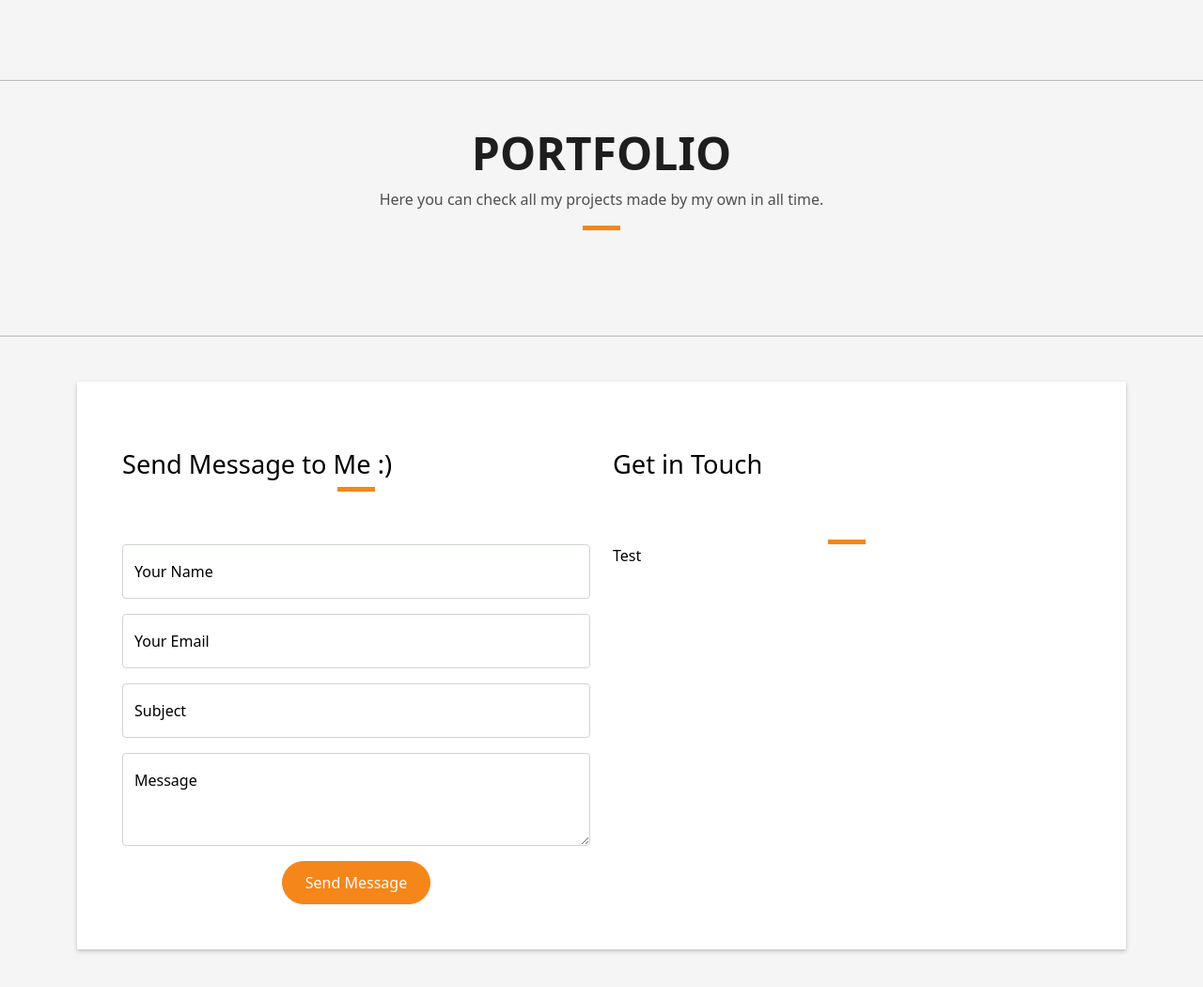
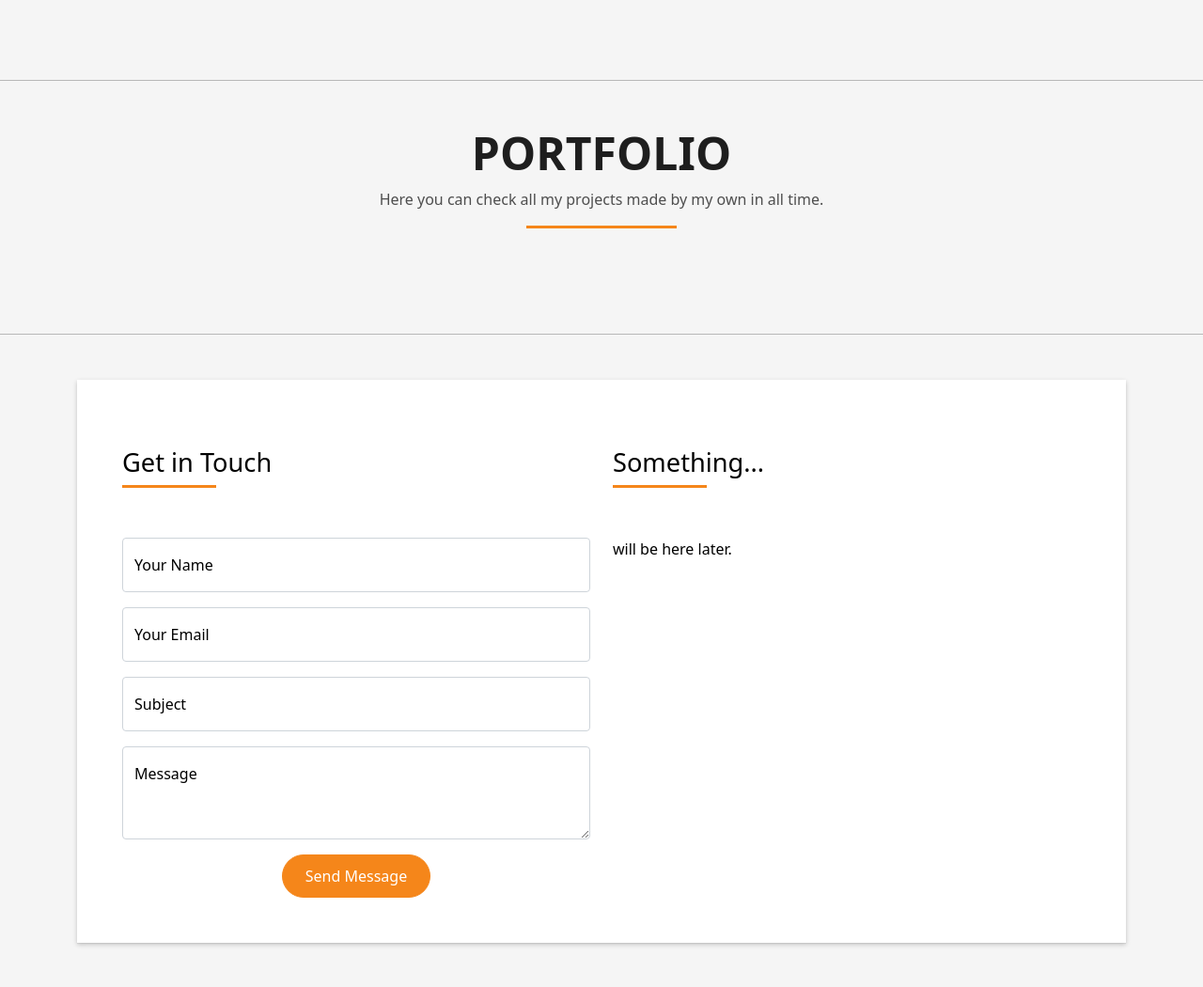
Before and after one commit to radk0n9/portfolio-website, a Flask app: page / in a window 1280 px wide. Shown: the part 1091-2141 px from the top of the page at 94% size. After the commit the page ends 2100 px from the top, so only its background shows below. Run offline with Flask 2, Linux system fonts and the light colour scheme; some libraries are stand-ins or nearby versions.

```diff
--- a/main.py
+++ b/main.py
@@ -7,24 +7,22 @@ Bootstrap(app)
 
 r = requests.get("https://api.github.com/users/radk0n9/repos")
 github_json = r.json()
+
+
 # for p in github_json:
 #     print(p["created_at"].split("T")[0])
 # first_one = github_json[0]
 # print(first_one["name"])
 
 
-@app.route("/")
-@app.route("/index.html")
+@app.route("/", methods=["GET", "POST"])
+@app.route("/index.html", methods=["GET", "POST"])
 def home():
     how_many_items_portfolio = github_json
-    return render_template("index.html", work_contents=how_many_items_portfolio)
-
-
-@app.route("/contact", methods=["GET", "POST"])
-def contact():
     if request.method == "POST":
         data = request.form
         print(data)
+    return render_template("index.html", work_contents=how_many_items_portfolio)
 
 
 if __name__ == "__main__":
--- a/static/css/style.css
+++ b/static/css/style.css
@@ -221,10 +221,18 @@ hr {
 }
 
 .line {
-    width: 40px;
-    height: 5px;
+    width: 160px;
+    height: 3px;
     background-color: #F5861A;
     margin: 0 auto;
+}
+
+.line-1 {
+    width: 100px;
+    height: 3px;
+    background-color: #F5861A;
+    margin: 0 auto;
+    position: absolute;
 }
 
 
--- a/templates/index.html
+++ b/templates/index.html
@@ -186,11 +186,11 @@
                 <div class="row">
                   <div class="col-md-6">
                     <div class="title-box-2 pt-4 pb-4">
-                      <h5 class="title-left">Send Message to Me :)</h5>
-                      <div class="line"></div>
+                      <h5 class="title-left">Get in Touch</h5>
+                      <div class="line-1"></div>
                     </div>
                     <div>
-                      <form action="{{ url_for('contact') }}" method="post" id="contactForm">
+                      <form action="{{ url_for('home') }}" method="post" id="contactForm">
                         <div class="row">
                           <div class="col-md-12 mb-3">
                             <div class="form-floating">
@@ -226,11 +226,11 @@
                   </div>
                 <div class="col-md-6">
                   <div class="title-box-2 pt-4 pb-4">
-                    <h5 class="title-left">Get in Touch</h5>
+                    <h5 class="title-left">Something...</h5>
+                    <div class="line-1"></div>
                   </div>
-                  <div class="line"></div>
                   <div class="more-info">
-                    <p class="">Test</p>
+                    <p class="">will be here later.</p>
                   </div>
                 </div>
                 </div>
```
